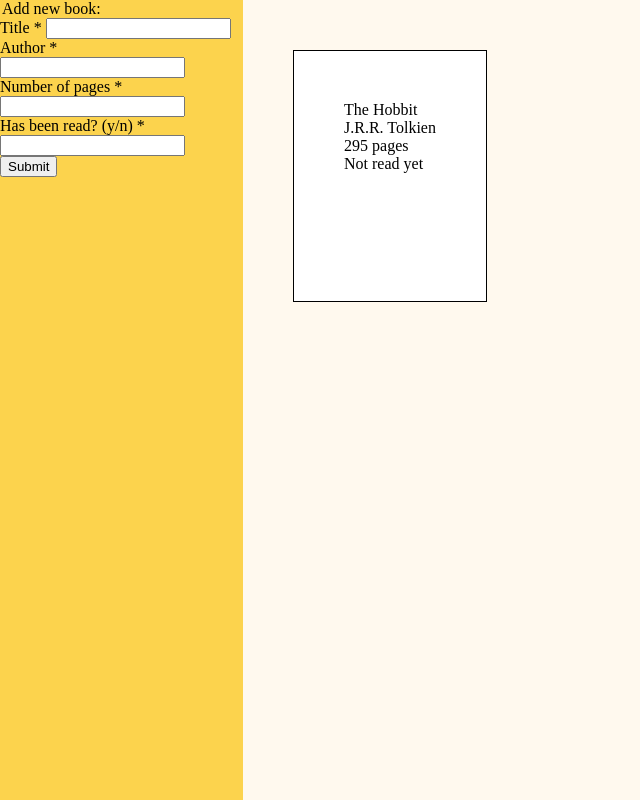
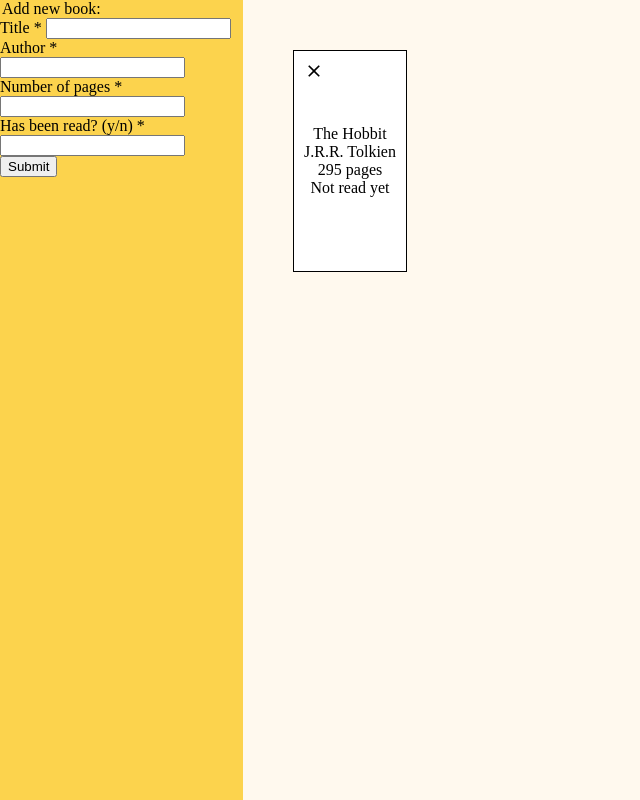
Before and after one commit to rey301/my-library, a plain HTML site: page index.html in a window 1280 px wide. Shown: the whole page, without its empty margins (0-640 px from the left). Drawn offline with Linux system fonts and the light colour scheme.

Commit message:
Add removing books functionality

```diff
--- a/book.js
+++ b/book.js
@@ -25,7 +25,7 @@ function addBookToLibrary(event) {
 
 
 	myLibrary.push(new Book(title.value, author.value, pages.value, read.value));
-	updateLibraryCards(myLibrary[myLibrary.length-1]);
+	updateLibraryCards(myLibrary[myLibrary.length-1], myLibrary.length-1);
 }
 
 function createCardItem(name) {
@@ -34,21 +34,40 @@ function createCardItem(name) {
 	return li;
 }
 
-function updateLibraryCards(book) {
+function updateLibraryCards(book, id) {
 	let bookCard = document.createElement('div');
+	let bookInfo = document.createElement('div');
+	let closeIcon = document.createElement('img');
+
+	closeIcon.src = './svgs/close.svg';
+	closeIcon.className = 'closeIcon';
+
+
+	bookInfo.className = 'bookInfo';
+
+	bookInfo.appendChild(createCardItem(book.title));
+	bookInfo.appendChild(createCardItem(book.author));
+	bookInfo.appendChild(createCardItem(book.pages + ' pages'));
+	bookInfo.appendChild(createCardItem(book.readMsg));
+
 	bookCard.className = 'bookCard';
-	bookCard.appendChild(createCardItem(book.title));
-	bookCard.appendChild(createCardItem(book.author));
-	bookCard.appendChild(createCardItem(book.pages + ' pages'));
-	bookCard.appendChild(createCardItem(book.readMsg));
+	bookCard.id = id;
+	bookCard.appendChild(closeIcon);
+	bookCard.appendChild(bookInfo);
 
 	libraryContainer.appendChild(bookCard);
+
+	closeIcon.addEventListener('click', () => {
+		myLibrary.splice(closeIcon.parentNode.id, 1);
+		console.log(myLibrary);
+		closeIcon.parentNode.remove();
+	});
 }
 
 const myLibrary = [];
 
 const libBtn = document.querySelector('.addLibBtn');
-libBtn.addEventListener('click', event => addBookToLibrary(event));
+libBtn.addEventListener('click', addBookToLibrary);
 
 
 const theHobbit = new Book('The Hobbit', 'J.R.R. Tolkien', '295', false);
@@ -56,6 +75,6 @@ myLibrary.push(theHobbit);
 
 const libraryContainer = document.querySelector('.libraryContainer');
 
-myLibrary.forEach((book) => {
-	updateLibraryCards(book);
-});
+for (let i=0; i<myLibrary.length; i++) {
+	updateLibraryCards(myLibrary[i], [i]);
+}
--- a/style.css
+++ b/style.css
@@ -12,6 +12,7 @@ body {
 
 .libraryContainer {
 	display: flex;
+	flex-wrap: wrap;
 	height: 100%;
 	width: 100%;
 	background-color: #FFF9EE;
@@ -21,14 +22,29 @@ body {
 
 .bookCard {
 	border: 1px solid black;
+	background-color: white;
+	margin: 50px;
+	height: 200px;
+	padding: 10px;
+}
+
+.bookCard:not(.closeIcon) {
 	display: flex;
-	height: 150px;
+
+}
+
+.closeIcon {
+	position: absolute;
+	height: 20px;
+}
+
+.bookInfo {
+	display: flex;
 	flex-direction: column;
-	background-color: white;
-	padding: 50px;
+	justify-content: center;
+	align-items: center;
+}
 
-	margin: 50px;
-}
 
 li {
 	list-style: none;
```
Also changed, not shown: svgs/close.svg (added).
